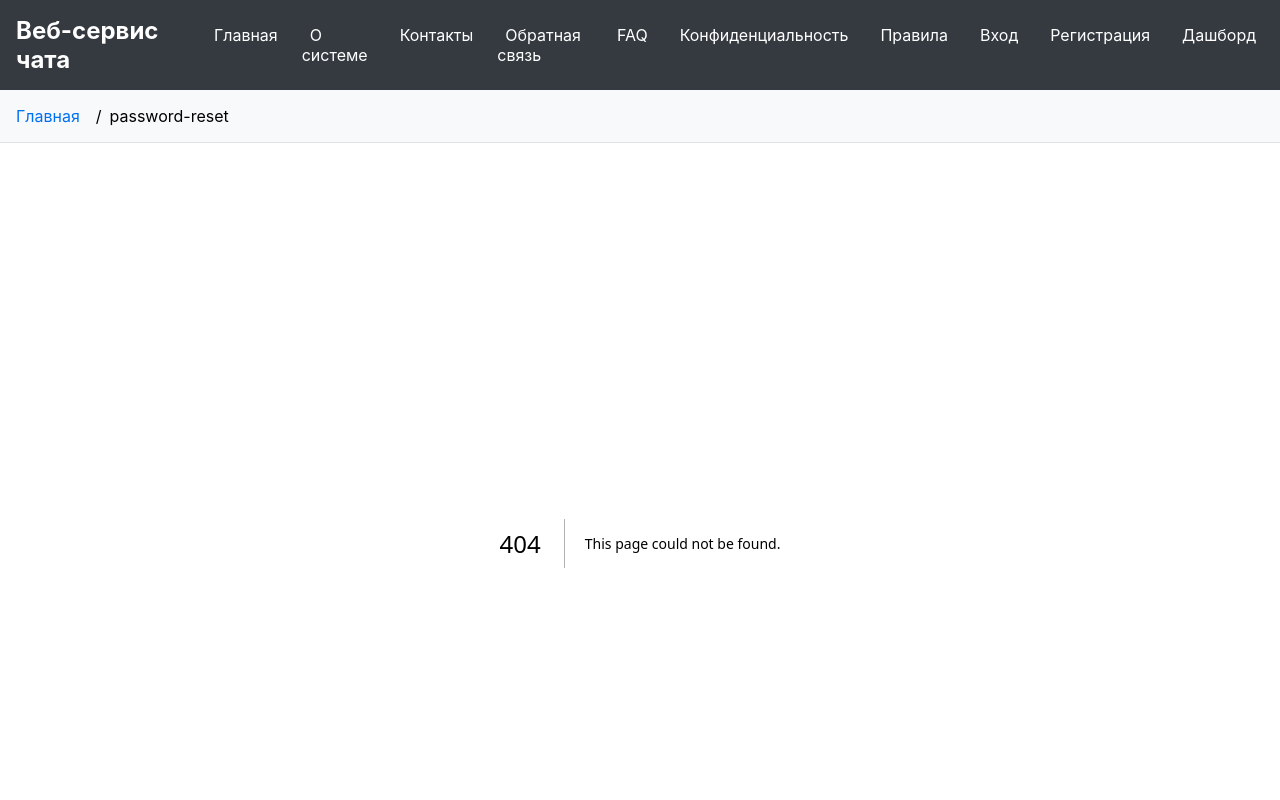
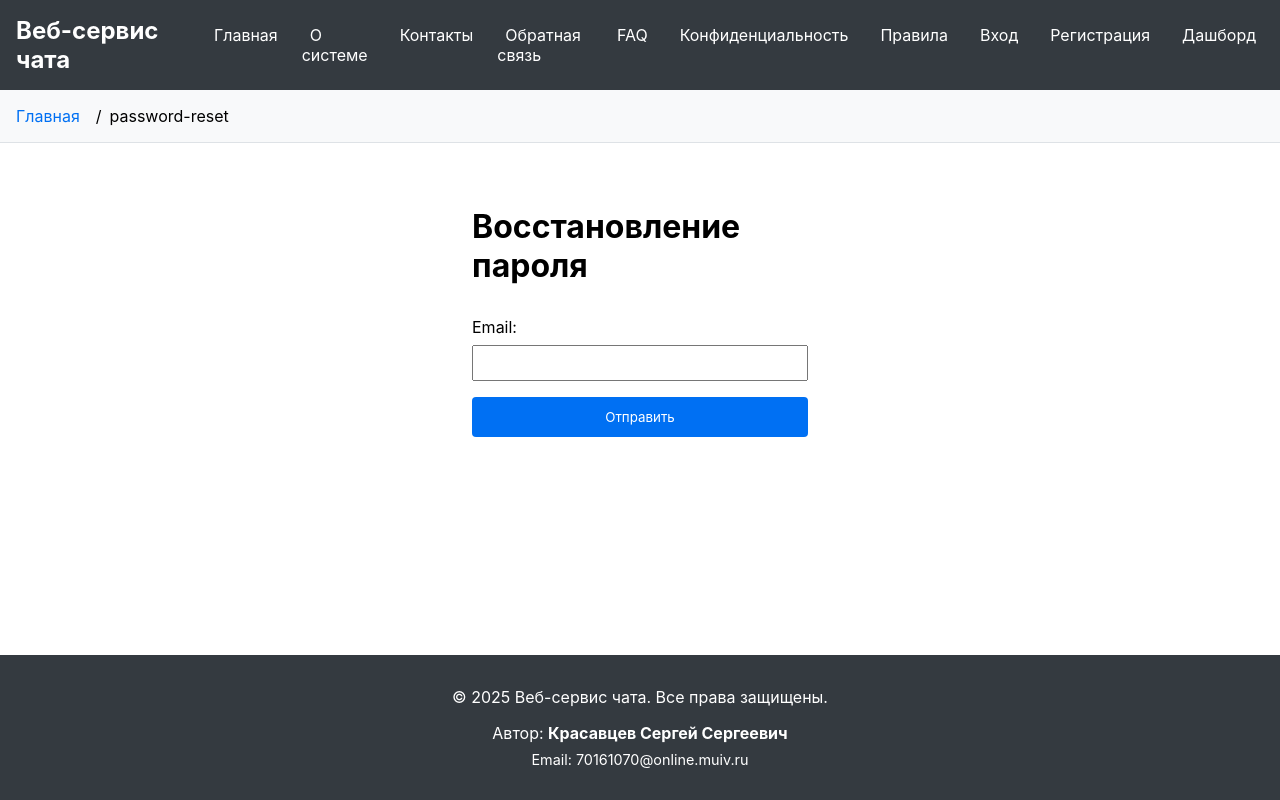
Before and after one commit to krasavtsev-muiv/1schat, a Next.js app in the folder frontend/: page /password-reset in a window 1280 px wide. Before the commit this address had no page. Shown: the top 800 px of the page. Built offline with nearby package versions, Linux system fonts and the light colour scheme.

Commit message:
Добавлены страницы восстановления пароля и справки

```diff
--- /dev/null
+++ b/frontend/app/password-reset/page.js
@@ -0,0 +1,59 @@
+// Страница восстановления пароля
+'use client';
+
+import { useState } from 'react';
+
+export default function PasswordResetPage() {
+  const [email, setEmail] = useState('');
+  const [loading, setLoading] = useState(false);
+  const [success, setSuccess] = useState(false);
+  const [error, setError] = useState('');
+
+  const handleSubmit = async (e) => {
+    e.preventDefault();
+    setError('');
+    setLoading(true);
+
+    try {
+      // Здесь должен быть вызов API для восстановления пароля
+      await new Promise(resolve => setTimeout(resolve, 1000));
+      setSuccess(true);
+    } catch (err) {
+      setError('Ошибка отправки запроса на восстановление пароля');
+    } finally {
+      setLoading(false);
+    }
+  };
+
+  return (
+    <div style={{ maxWidth: '400px', margin: '2rem auto', padding: '2rem' }}>
+      <h1>Восстановление пароля</h1>
+      {success ? (
+        <div style={{ marginTop: '2rem', padding: '1rem', background: '#d4edda', borderRadius: '4px' }}>
+          <p>Инструкции по восстановлению пароля отправлены на ваш email.</p>
+        </div>
+      ) : (
+        <form onSubmit={handleSubmit} style={{ marginTop: '2rem' }}>
+          {error && <div style={{ color: 'red', marginBottom: '1rem' }}>{error}</div>}
+          <div style={{ marginBottom: '1rem' }}>
+            <label>Email:</label>
+            <input
+              type="email"
+              value={email}
+              onChange={(e) => setEmail(e.target.value)}
+              required
+              style={{ width: '100%', padding: '0.5rem', marginTop: '0.5rem' }}
+            />
+          </div>
+          <button
+            type="submit"
+            disabled={loading}
+            style={{ width: '100%', padding: '0.75rem', background: '#0070f3', color: 'white', borderRadius: '4px' }}
+          >
+            {loading ? 'Отправка...' : 'Отправить'}
+          </button>
+        </form>
+      )}
+    </div>
+  );
+}
```
Also changed, not shown: frontend/app/help/page.js (added, +30 -0 lines).
